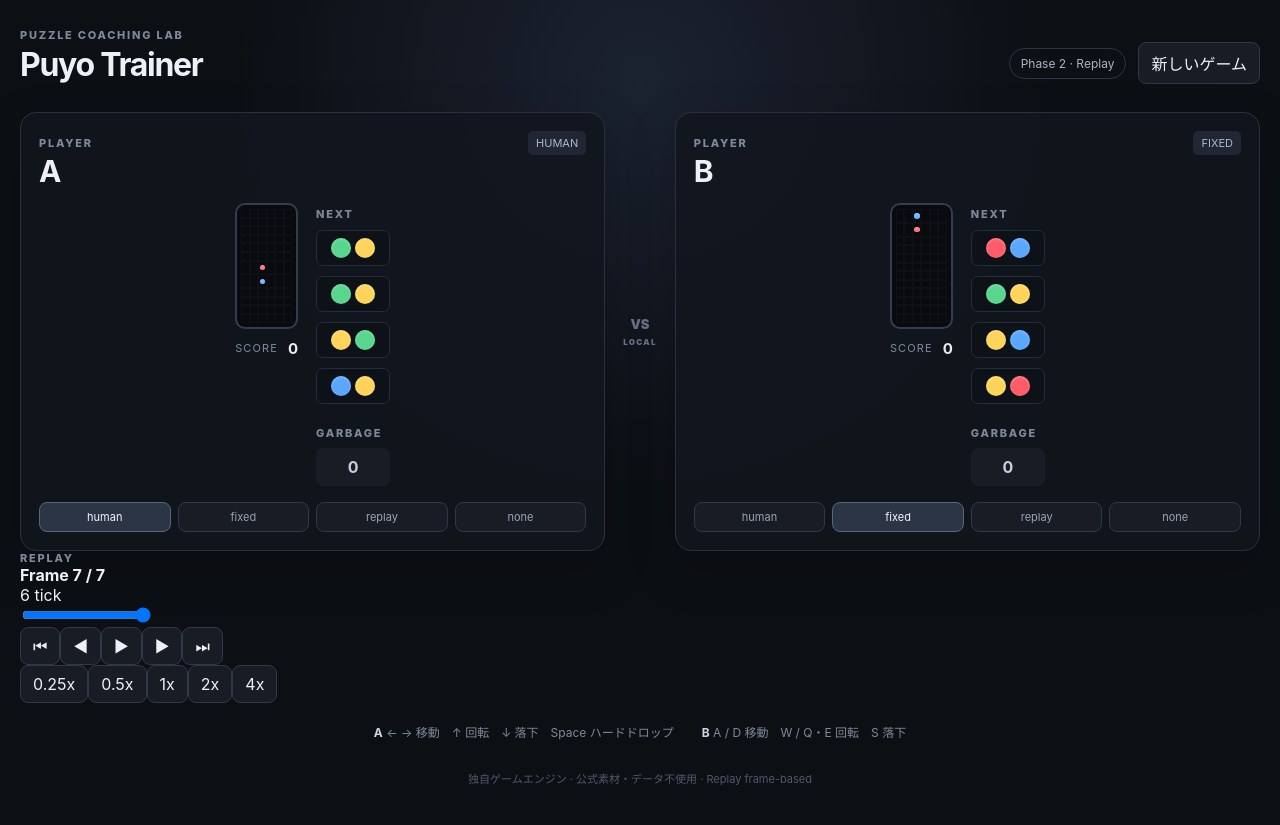
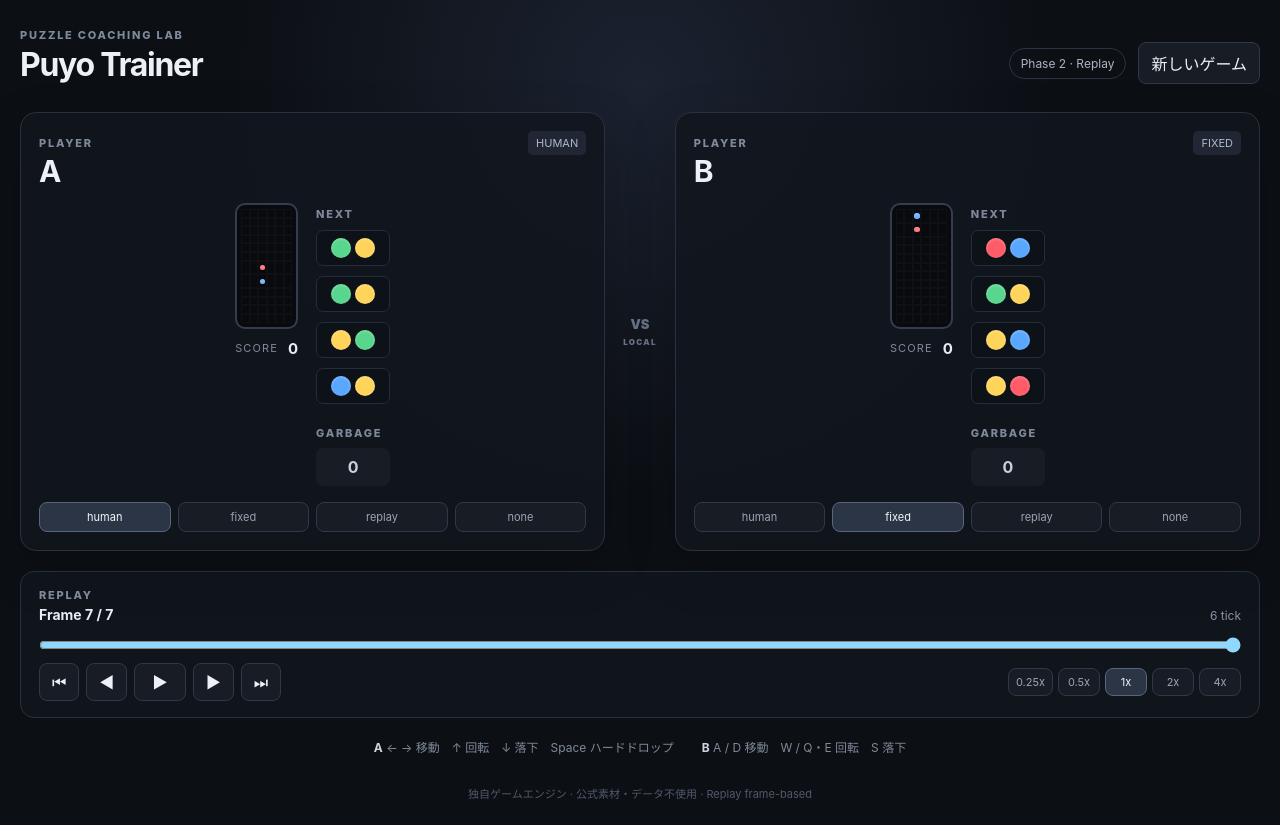
Before and after one commit to doming0202/Puyo-trainer, a React (Vite) app: page / in a window 1280 px wide. Built offline with nearby package versions, Linux system fonts and the light colour scheme.

Commit message:
style: add replay timeline and controls

```diff
--- a/src/styles.css
+++ b/src/styles.css
@@ -33,6 +33,15 @@ aside { width:74px; padding-top:4px; }
 .mode-buttons { display:flex; gap:7px; margin-top:16px; }
 .mode-buttons button { flex:1; padding:7px 4px; font-size:11px; color:#9aa5b6; }
 .mode-buttons button.selected { background:#2b3545; color:#f2f5fa; border-color:#58667c; }
+.replay-panel { margin-top:20px; padding:16px 18px; background:rgba(18,22,30,.88); border:1px solid #293140; border-radius:14px; }
+.replay-header { display:flex; justify-content:space-between; align-items:end; color:#8994a5; font-size:12px; }
+.replay-header strong { display:block; color:#e7edf5; margin-top:4px; font-size:14px; }
+.timeline { width:100%; margin:14px 0 10px; accent-color:#8fd7ff; }
+.replay-controls { display:flex; align-items:center; gap:7px; flex-wrap:wrap; }
+.replay-controls .play { min-width:52px; font-weight:800; }
+.speed-buttons { display:flex; gap:5px; margin-left:auto; }
+.speed-buttons button { min-width:42px; padding:6px 7px; font-size:11px; color:#9aa5b6; }
+.speed-buttons button.selected { background:#2b3545; color:#f2f5fa; border-color:#58667c; }
 .controls { display:flex; justify-content:center; gap:28px; flex-wrap:wrap; margin:20px 0; color:#7f8999; font-size:12px; }
 .controls strong { color:#cfd6e1; }
 footer { text-align:center; color:#4f5a6b; font-size:11px; margin-top:30px; }
```
